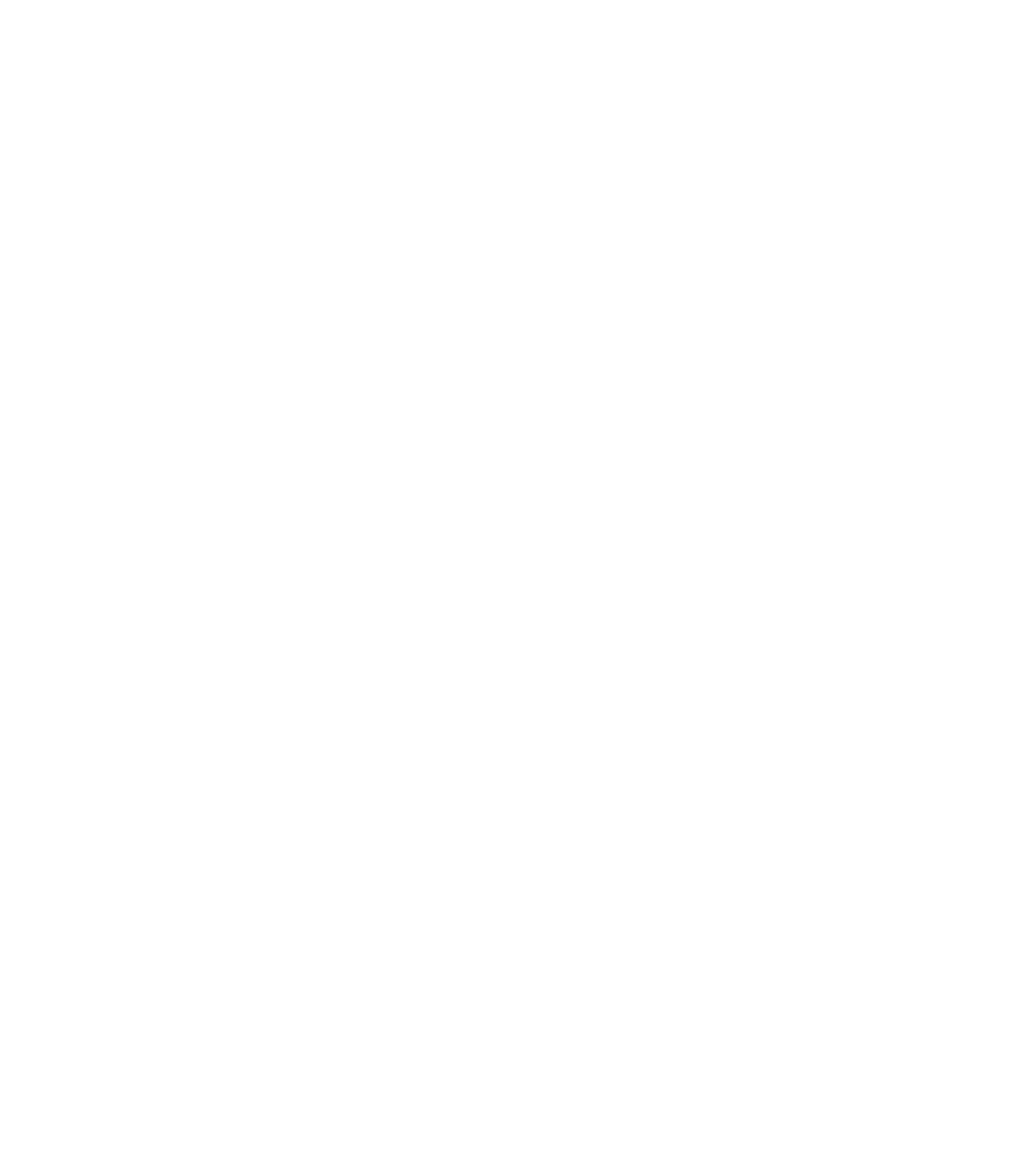
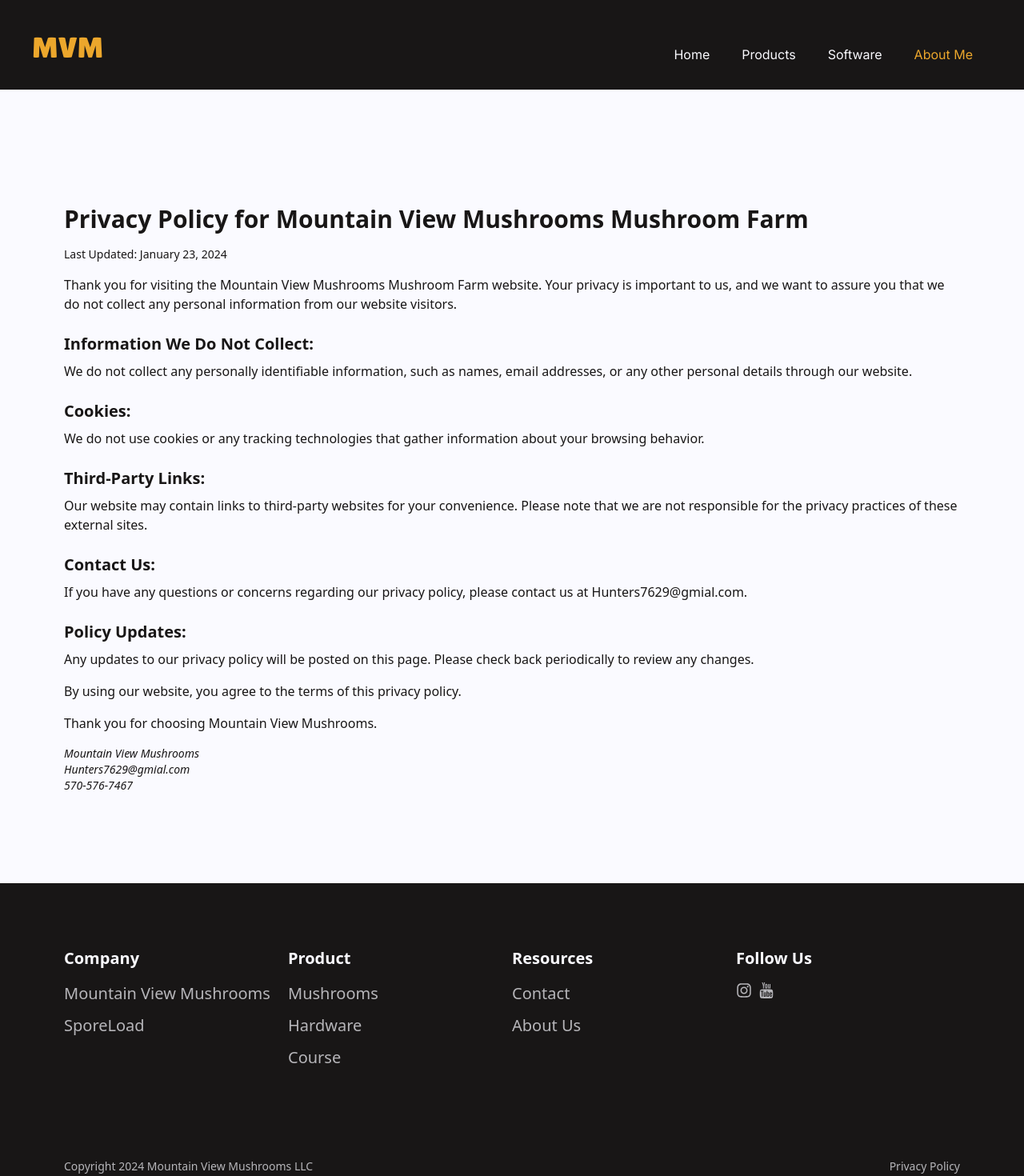
Before and after one commit to HunterVargo/Mountain-View-Mushrooms, a React (Create React App) app: page /privacy in a window 1280 px wide. Before the commit this address had no page. Shown: the top 1470 px of the page at 80% size. Before the commit the page ends 800 px from the top, so only its background shows below. Built offline with nearby package versions, Linux system fonts and the light colour scheme.

Commit message:
Add: Privacy page and functionality, Links to pages in footer

```diff
--- a/src/App.jsx
+++ b/src/App.jsx
@@ -7,6 +7,7 @@
 import About from "./Pages/About.jsx";
 import Recipes from "./Pages/Recipes.jsx";
 import SelectedRecipe from "./Pages/SelectedRecipe.jsx";
+import Privacy from "./Pages/Privacy.jsx";
 
 function App() {
   return (
@@ -18,6 +19,7 @@
         <Route path="about" element={<About />} />
         <Route path="recipes" element={<Recipes />} />
         <Route path="recipes/:id" element={<SelectedRecipe />} />
+        <Route path="privacy" element={<Privacy />} />
       </Route>
     </Routes>
   );
--- /dev/null
+++ b/src/Pages/Privacy.jsx
@@ -0,0 +1,80 @@
+import React from "react";
+
+const Privacy = () => {
+  return (
+    <div className="p-20">
+      <title>Privacy Policy - Mountain View Mushrooms</title>
+
+      <body class="font-sans bg-gray-100">
+        <h1 class="text-3xl font-bold text-indigo-700 mt-8 mb-4">
+          Privacy Policy for Mountain View Mushrooms Mushroom Farm
+        </h1>
+
+        <p class="text-sm text-gray-600">Last Updated: January 23, 2024</p>
+
+        <p class="text-base text-gray-800 mt-4">
+          Thank you for visiting the Mountain View Mushrooms Mushroom Farm
+          website. Your privacy is important to us, and we want to assure you
+          that we do not collect any personal information from our website
+          visitors.
+        </p>
+
+        <h2 class="text-xl font-bold text-indigo-700 mt-6 mb-2">
+          Information We Do Not Collect:
+        </h2>
+        <p class="text-base text-gray-800">
+          We do not collect any personally identifiable information, such as
+          names, email addresses, or any other personal details through our
+          website.
+        </p>
+
+        <h2 class="text-xl font-bold text-indigo-700 mt-6 mb-2">Cookies:</h2>
+        <p class="text-base text-gray-800">
+          We do not use cookies or any tracking technologies that gather
+          information about your browsing behavior.
+        </p>
+
+        <h2 class="text-xl font-bold text-indigo-700 mt-6 mb-2">
+          Third-Party Links:
+        </h2>
+        <p class="text-base text-gray-800">
+          Our website may contain links to third-party websites for your
+          convenience. Please note that we are not responsible for the privacy
+          practices of these external sites.
+        </p>
+
+        <h2 class="text-xl font-bold text-indigo-700 mt-6 mb-2">Contact Us:</h2>
+        <p class="text-base text-gray-800">
+          If you have any questions or concerns regarding our privacy policy,
+          please contact us at Hunters7629@gmial.com.
+        </p>
+
+        <h2 class="text-xl font-bold text-indigo-700 mt-6 mb-2">
+          Policy Updates:
+        </h2>
+        <p class="text-base text-gray-800">
+          Any updates to our privacy policy will be posted on this page. Please
+          check back periodically to review any changes.
+        </p>
+
+        <p class="text-base text-gray-800 mt-4">
+          By using our website, you agree to the terms of this privacy policy.
+        </p>
+
+        <p class="text-base text-gray-800 mt-4">
+          Thank you for choosing Mountain View Mushrooms.
+        </p>
+
+        <address class="text-sm text-gray-600 mt-4">
+          Mountain View Mushrooms
+          <br />
+          Hunters7629@gmial.com
+          <br />
+          570-576-7467
+        </address>
+      </body>
+    </div>
+  );
+};
+
+export default Privacy;
--- a/src/components/Footer.jsx
+++ b/src/components/Footer.jsx
@@ -18,9 +18,9 @@
               <div className="hidden sm:block">Follow Us</div>
             </div>
             <div className="grid sm:grid-cols-4 grid-cols-3 col-span-4 text-GhostWhite/70 gap-y-3">
-              <div>Mountain View Mushrooms</div>
-              <div>Mushrooms</div>
-              <div>Contact</div>
+              <Link to={"about"}>Mountain View Mushrooms</Link>
+              <Link to={"product"}>Mushrooms</Link>
+              <Link to={"/"}>Contact</Link>
               <div className="hidden sm:block">
                 <div className="flex space-x-2 ">
                   <Link
@@ -38,11 +38,13 @@
                 </div>
               </div>
               <Link to={"software"}>SporeLoad</Link>
-              <Link>Hardware</Link>
-              <Link>SporeLoad</Link>
+              <Link to={"product"}>Hardware</Link>
+              <Link to={"about"}>About Us</Link>
               <div></div>
               <div></div>
-              <div>Course</div>
+              <div title="Building..." className="hover:cursor-none">
+                Course
+              </div>
               <div></div>
               <div></div>
             </div>
@@ -63,9 +65,9 @@
                 </Link>
               </div>
             </div>
-            <div className="flex col-span-4 justify-between my-10 text-GhostWhite/70  text-sm">
+            <div className="flex col-span-4 justify-between my-10 text-GhostWhite/70 sm:mt-28 text-sm">
               <span>Copyright 2024 Mountain View Mushrooms LLC</span>
-              <span>Privacy Policy</span>
+              <Link to={"privacy"}>Privacy Policy</Link>
             </div>
           </div>
         </div>
```
